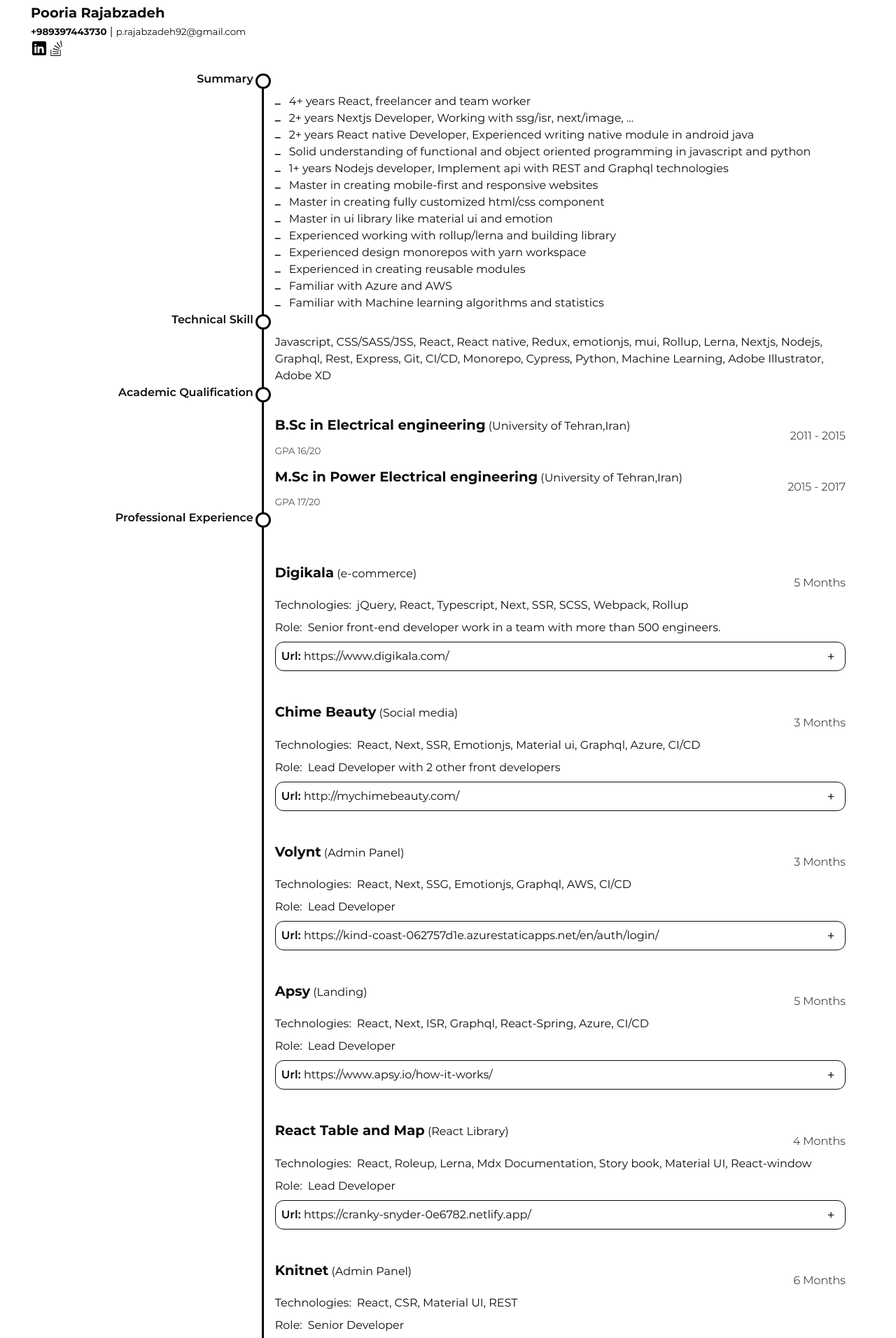
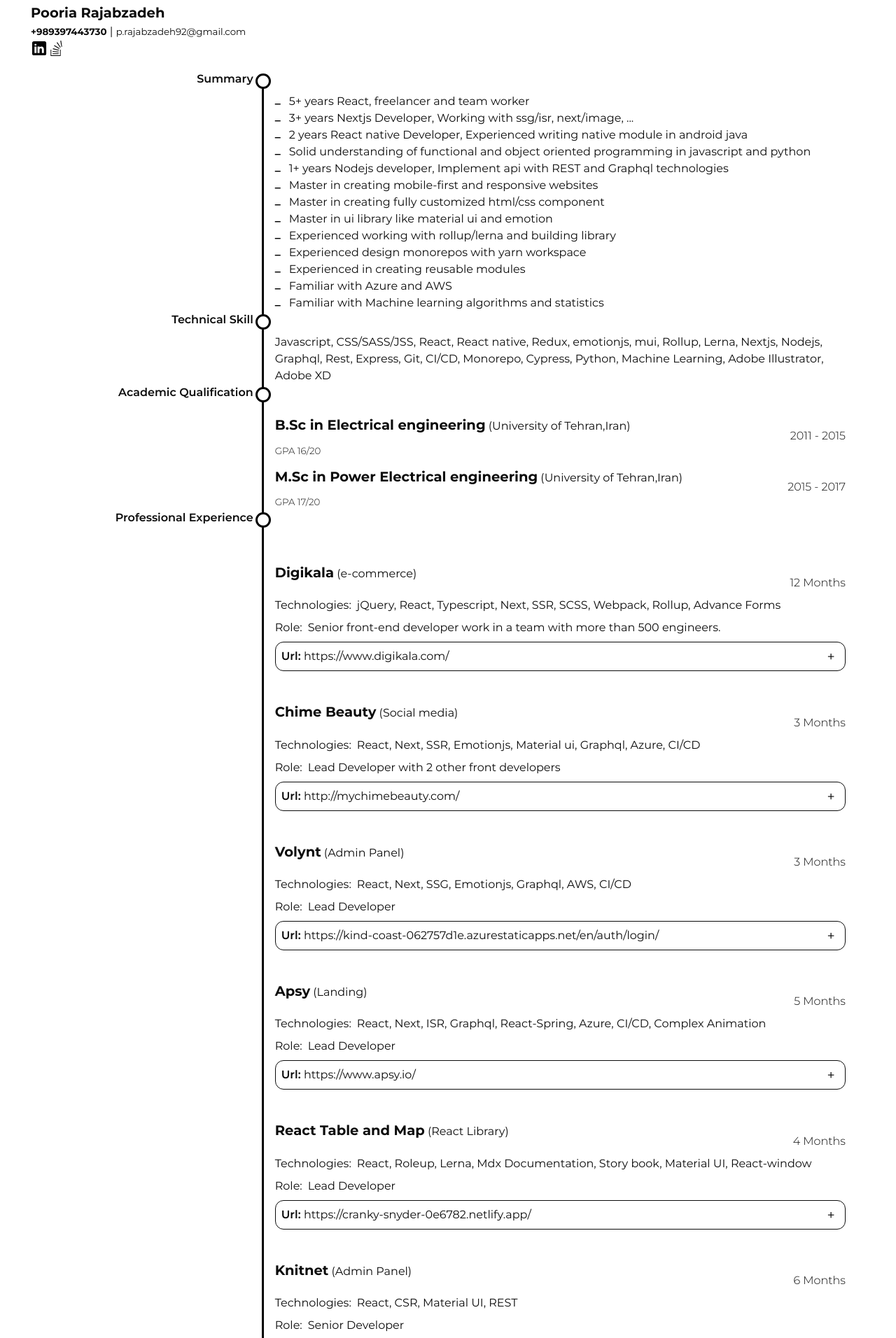
Before and after one commit to pooria-zadeh/portfolio, a Next.js app: page /en in a window 1280 px wide. Shown: the top 1912 px of the page at 70% size. Built offline with nearby package versions, Linux system fonts and the light colour scheme; a web font is replaced by a local one.

Commit message:
fix: update data

```diff
--- a/src/i18n/locales/en/common.ts
+++ b/src/i18n/locales/en/common.ts
@@ -17,9 +17,9 @@
     summary: {
       title: "Summary",
       list: [
-        "4+ years React, freelancer and team worker",
-        "2+ years Nextjs Developer, Working with ssg/isr, next/image, ...",
-        "2+ years React native Developer, Experienced writing native module in android java",
+        "5+ years React, freelancer and team worker",
+        "3+ years Nextjs Developer, Working with ssg/isr, next/image, ...",
+        "2 years React native Developer, Experienced writing native module in android java",
         "Solid understanding of functional and object oriented programming in javascript and python",
         "1+ years Nodejs developer, Implement api with REST and Graphql technologies",
         "Master in creating mobile-first and responsive websites",
@@ -94,10 +94,11 @@
             "SSR",
             "SCSS",
             "Webpack",
-            "Rollup"
+            "Rollup",
+            "Advance Forms"
           ],
           role: "Senior front-end developer work in a team with more than 500 engineers.",
-          duration: "5 Months",
+          duration: "12 Months",
         },
         {
           name: "Chime Beauty",
@@ -148,7 +149,7 @@
         {
           name: "Apsy",
           category: "Landing",
-          link: "https://www.apsy.io/how-it-works/",
+          link: "https://www.apsy.io/",
           description: {
             text: "Embark is landing page of the Apsy which is a software company creating application using some automation processes. It has too many animation using react-spring and material ui help us as ui library.",
           },
@@ -160,6 +161,7 @@
             "React-Spring",
             "Azure",
             "CI/CD",
+            "Complex Animation"
           ],
           role: "Lead Developer",
           duration: "5 Months",
```
